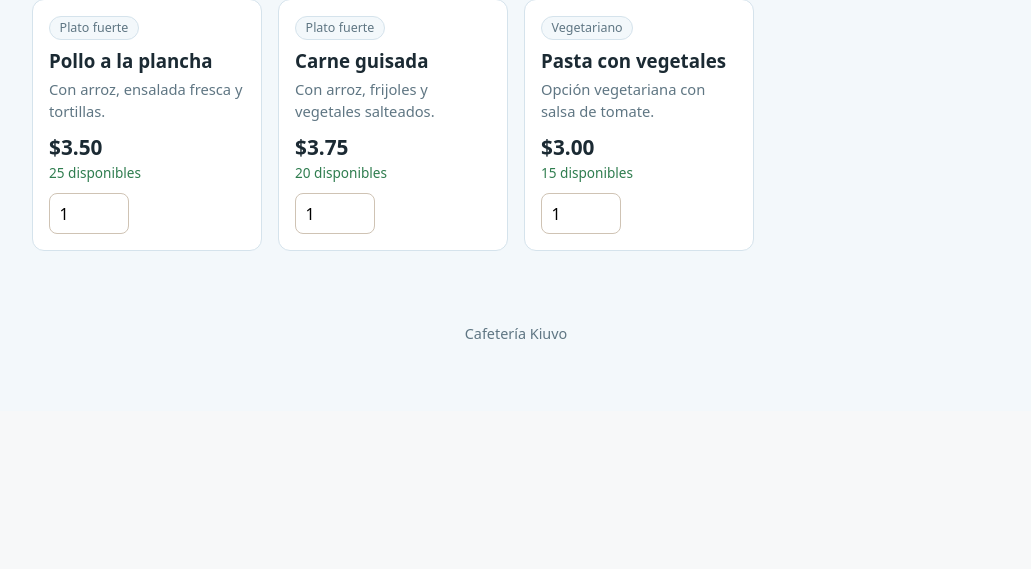
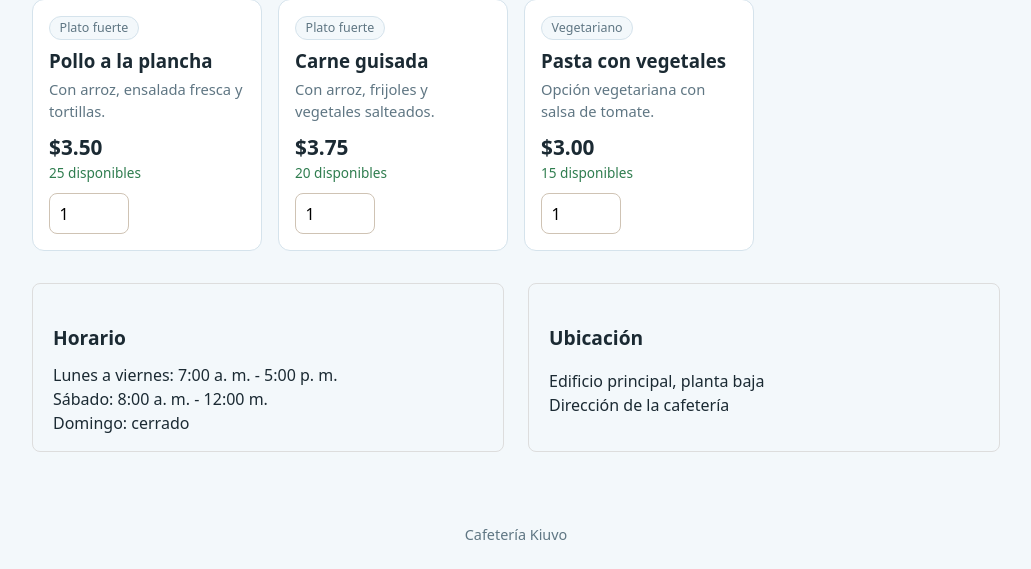
Before and after one commit to cristyelizabetth/cafeteria-kiuvo, a Flask app: page / in a window 1280 px wide. Shown: the part 389-958 px from the top of the page, without its empty margins (124-1155 px from the left). Before the commit the page ends 728 px from the top, so only its background shows below. Run offline with Flask 3, Linux system fonts and the light colour scheme; data comes from the database, SQL or seed files in the repository.

Commit message:
Agrega horario y ubicación a la página de inicio

```diff
--- a/static/style.css
+++ b/static/style.css
@@ -129,3 +129,21 @@ tr.total td, .resumen .total { font-weight: 700; }
 .estado.listo { background: #e3effb; color: #1d4f80; }
 .estado.entregado { background: #e8f5ec; color: #1f5a37; }
 .estado.cancelado { background: #fbeae7; color: #8a2c1f; }
+
+.info-local {
+  display: flex;
+  gap: 1.5rem;
+  flex-wrap: wrap;
+  margin-top: 2rem;
+}
+.info-bloque {
+  flex: 1 1 260px;
+  padding: 1rem 1.25rem;
+  border: 1px solid #ddd;
+  border-radius: 8px;
+}
+.info-bloque ul {
+  list-style: none;
+  padding: 0;
+  margin: 0;
+}
--- a/templates/inicio.html
+++ b/templates/inicio.html
@@ -11,4 +11,18 @@
 <div class="cuadricula">
   {% for p in almuerzos %}{% include "_tarjeta.html" %}{% endfor %}
 </div>
+<section class="info-local">
+  <div class="info-bloque">
+    <h2>Horario</h2>
+    <ul>
+      <li>Lunes a viernes: 7:00 a. m. - 5:00 p. m.</li>
+      <li>Sábado: 8:00 a. m. - 12:00 m.</li>
+      <li>Domingo: cerrado</li>
+    </ul>
+  </div>
+  <div class="info-bloque">
+    <h2>Ubicación</h2>
+    <p>Edificio principal, planta baja<br>Dirección de la cafetería</p>
+  </div>
+</section>
 {% endblock %}
```
